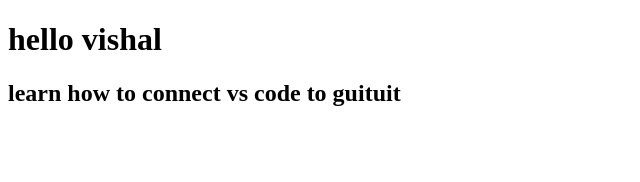
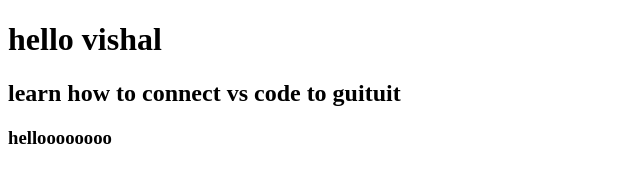
Before and after one commit to Vishal8077/vishalproject, a plain HTML site: page index.html in a window 1280 px wide. Shown: the whole page, without its empty margins (0-640 px from the left). Drawn offline with Linux system fonts and the light colour scheme.

Commit message:
added h3

```diff
--- a/index.html
+++ b/index.html
@@ -9,5 +9,6 @@
 <body>
     <h1>hello vishal</h1>
     <h2>learn how to connect vs code to guituit</h2>
+    <h3>helloooooooo</h3>
 </body>
 </html>
```
